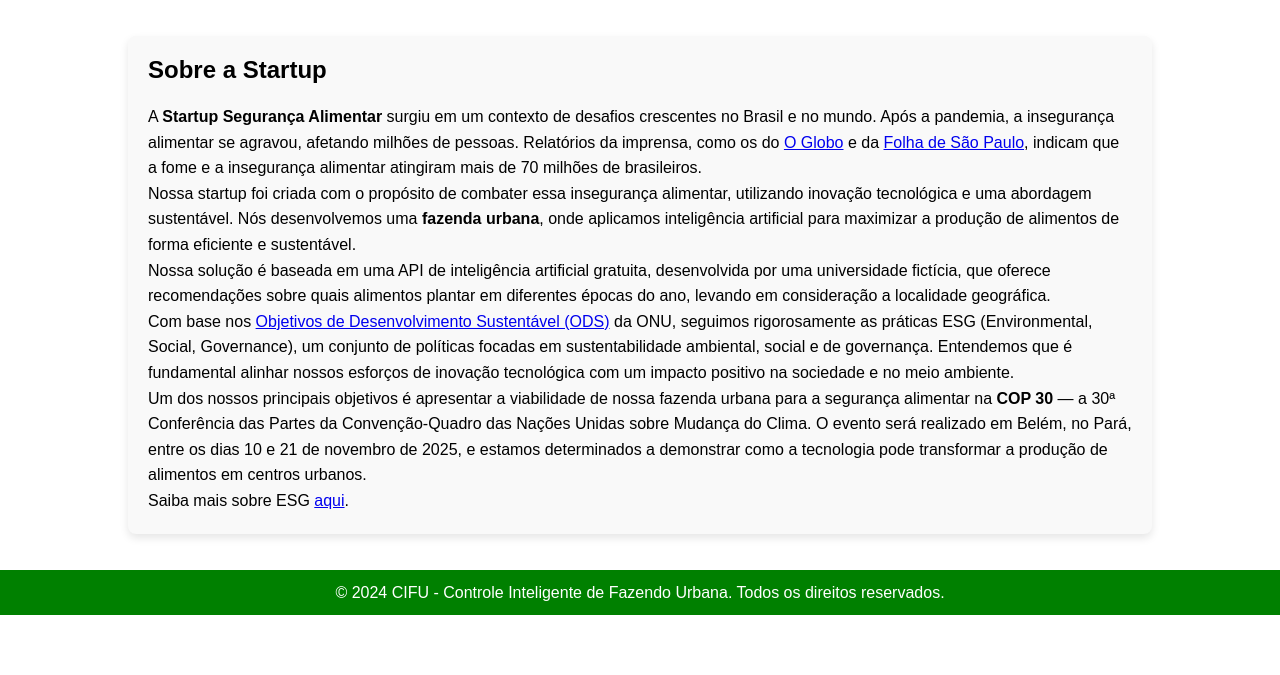
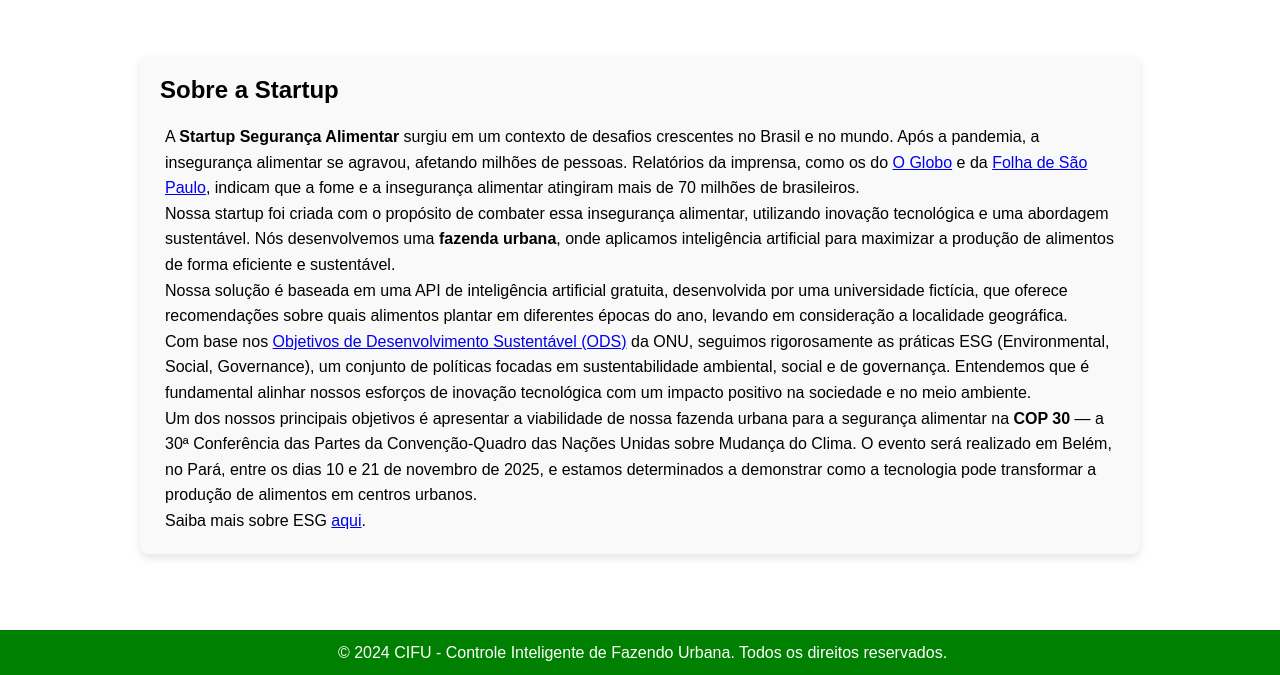
Before and after one commit to kaua-alves21/PIM, a PHP site: page /html/sobre.php in a window 1280 px wide. Shown: the part 125-800 px from the top of the page. Run offline with PHP 8.4, Linux system fonts and the light colour scheme.

Commit message:
Update sobre.css

```diff
--- a/css/sobre.css
+++ b/css/sobre.css
@@ -1,6 +1,7 @@
 .content {
-    width: 80%;
-    margin: 0 auto;
+    width: 1000px; /* Aumenta a largura do container para 90% */
+    max-width: 1000px; /* Define uma largura máxima para telas maiores */
+    margin: 20px auto; /* Adiciona espaçamento ao redor do container */
     padding: 20px;
     text-align: left;
     background-color: #f9f9f9;
@@ -15,6 +16,7 @@ h2 {
 
 p {
     line-height: 1.6;
+    margin-left: 5px;
 }
 
 .external-links a {
@@ -26,9 +28,15 @@ p {
     text-decoration: underline;
 }
 
-footer{
+footer {
     position: relative;
+    text-align: center;
+    padding: 10px;
+    background-color: green;
+    color: white;
+    margin-top: 20px;
 }
-h2{
-    color:black;
+
+h2 {
+    color: black;
 }
```
